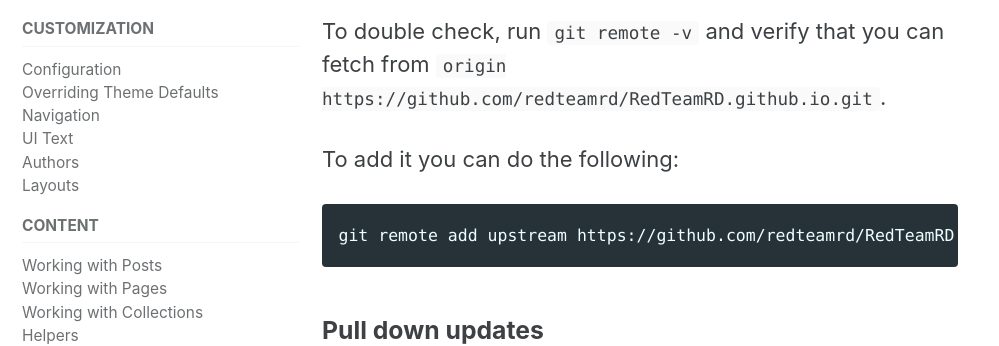
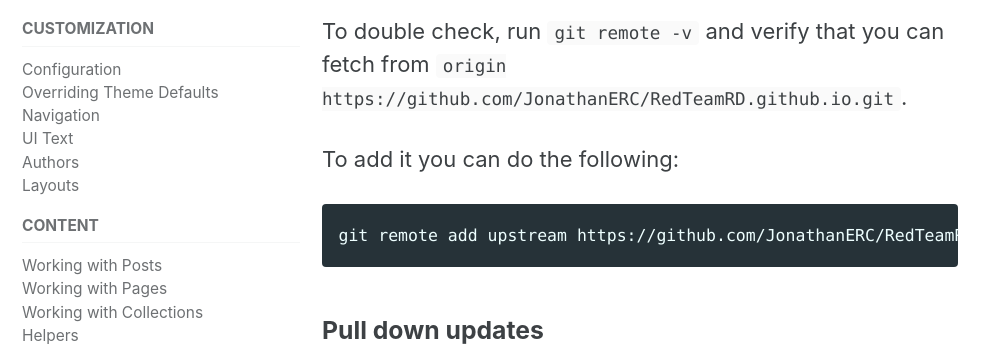
Before and after one commit to redteamrd/RedTeamRD.github.io, a Jekyll site: the page built from _docs/04-upgrading.md, in a window 1280 px wide and 900 px high, scrolled down 1957 px. Shown: the part 204-550 px from the top of the window, without its empty margins (0-999 px from the left). Built offline with Jekyll 4.4.1, drawn with Linux system fonts in a browser that asks for light colours; cached includes are drawn as plain includes.

Commit message:
Prueba del home

```diff
--- a/_config.yml
+++ b/_config.yml
@@ -16,9 +16,9 @@
 subtitle                 : "A Hacking community"
 name                     : &name "RedTeam RD" # &name is a YAML anchor which can be *referenced later
 description              : &description "Hack the planet"
-url                      : https://RedTeamRD.github.io # the base hostname & protocol for your site e.g. "https://mmistakes.github.io"
+url                      : https://jonathanerc.github.io/RedTeamRD.github.io/ #https://RedTeamRD.github.io # the base hostname & protocol for your site e.g. "https://mmistakes.github.io"
 baseurl                  : "/" # the subpath of your site, e.g. "/blog"
-repository               : "redteamrd/RedTeamRD.github.io"
+repository               : JonathanERC/RedTeamRD.github.io #"redteamrd/RedTeamRD.github.io"
 teaser                   : # path of fallback teaser image, e.g. "/assets/images/500x300.png"
 logo                     : # path of logo image to display in the masthead, e.g. "/assets/images/88x88.png"
 masthead_title           : # overrides the website title displayed in the masthead, use " " for no title
```
